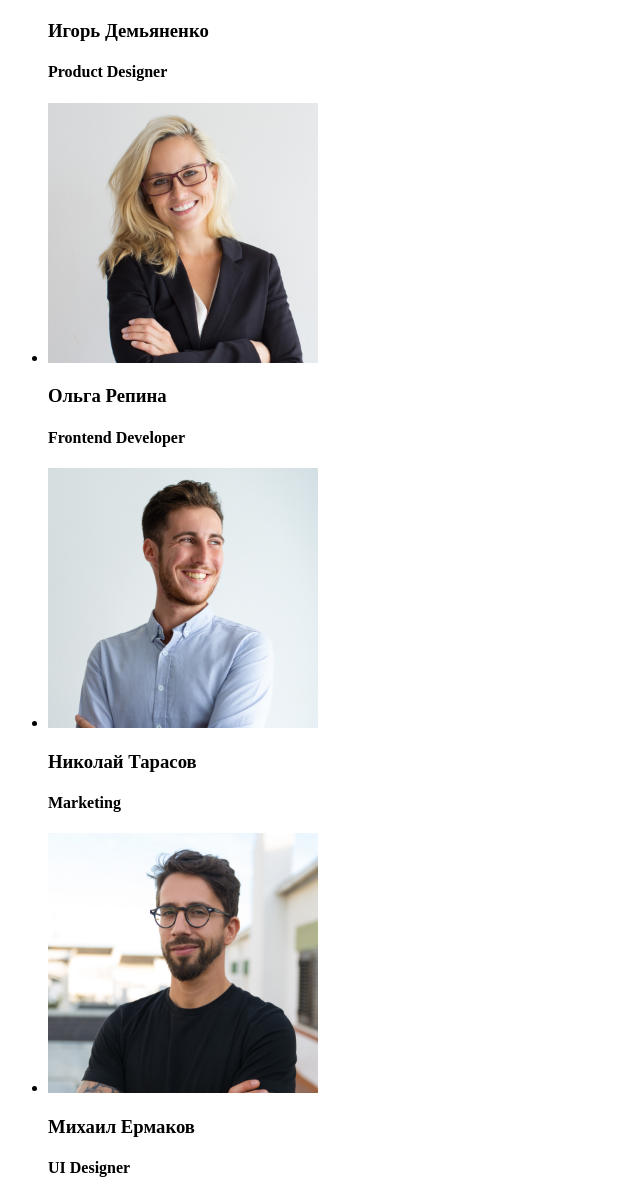
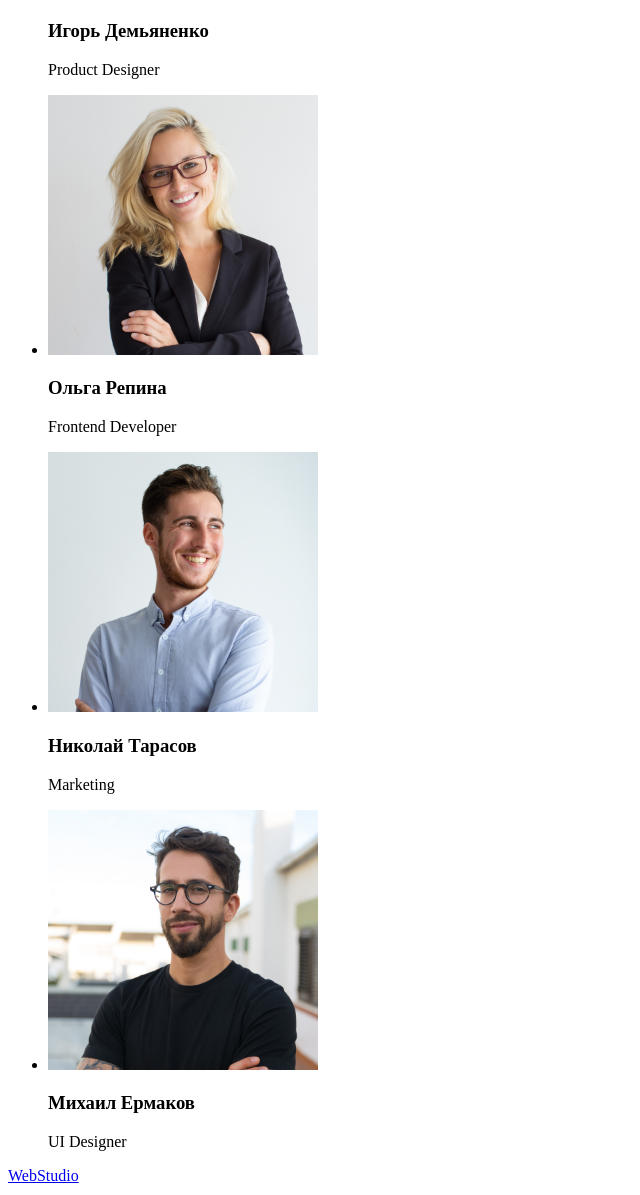
Before and after one commit to Se1ena/githab-homework-1, a plain HTML site: page index.html in a window 1280 px wide. Shown: the part 1884-3079 px from the top of the page, without its empty margins (0-640 px from the left). Drawn offline with Linux system fonts and the light colour scheme; files whose address does not match are found by name.

Commit message:
Corrected Mentor's remarks

```diff
--- a/index.html
+++ b/index.html
@@ -104,7 +104,7 @@
               width="270"
             />
             <h3>Игорь Демьяненко</h3>
-            <h4>Product Designer</h4>
+            <p>Product Designer</p>
           </li>
           <li>
             <img
@@ -113,7 +113,7 @@
               width="270"
             />
             <h3>Ольга Репина</h3>
-            <h4>Frontend Developer</h4>
+            <p>Frontend Developer</p>
           </li>
           <li>
             <img
@@ -122,16 +122,16 @@
               width="270"
             />
             <h3>Николай Тарасов</h3>
-            <h4>Marketing</h4>
+            <p>Marketing</p>
           </li>
           <li>
             <img
               src="./images/3.team-cards/img(3).jpg"
-              alt="Фогография UI Designer"
+              alt="Фотография UI Designer"
               width="270"
             />
             <h3>Михаил Ермаков</h3>
-            <h4>UI Designer</h4>
+            <p>UI Designer</p>
           </li>
         </ul>
       </section>
```
Also changed, not shown: images/3.team/img(0).jpg (renamed from images/3.team-cards/img(0).jpg), images/3.team/img(1).jpg (renamed from images/3.team-cards/img(1).jpg), images/3.team/img(2).jpg (renamed from images/3.team-cards/img(2).jpg), images/3.team/img(3).jpg (renamed from images/3.team-cards/img(3).jpg).
